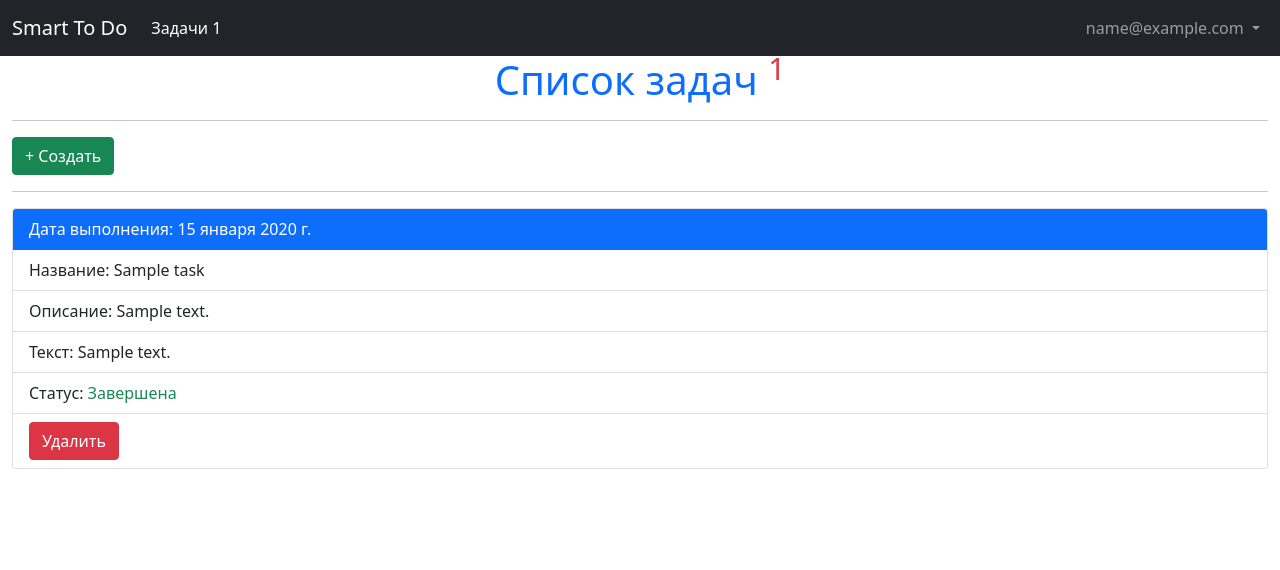
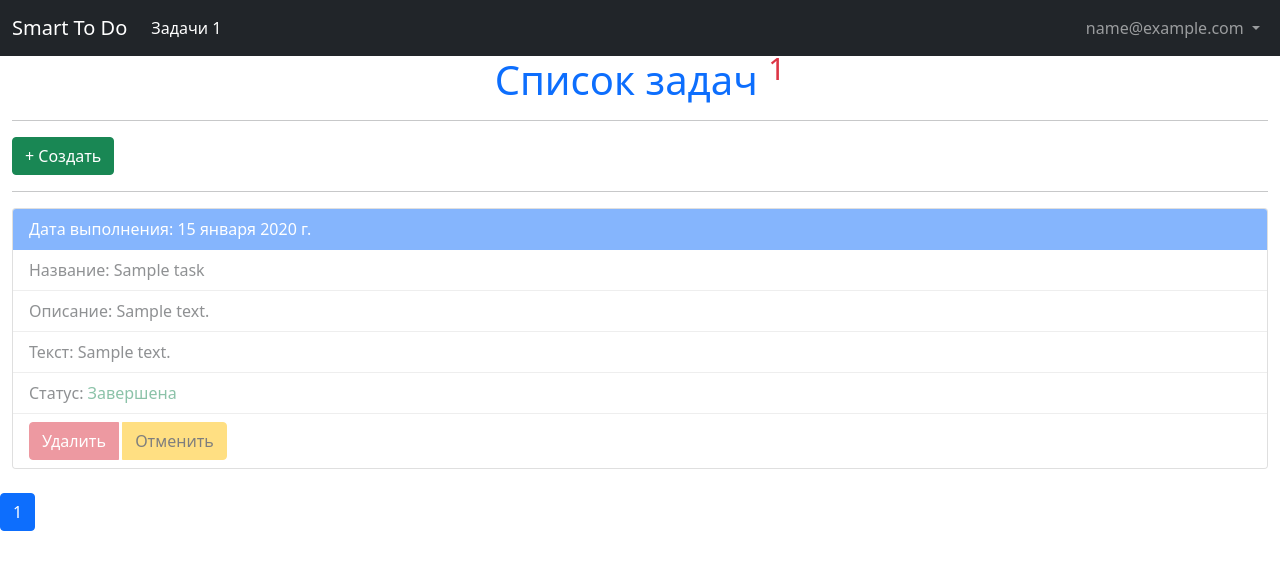
Before and after one commit to saneksking/smart_todo_app, a Django app: page /tasks/ in a window 1280 px wide. Shown: the top 570 px of the page. Run offline with Django 5.2, Linux system fonts and the light colour scheme; a user stored in the database is signed in; tables that the repository leaves empty hold one stand-in row (values such as "Sample post"); some libraries are stand-ins or nearby versions.

Commit message:
Добавил пагинацию и исправил некоторые ошибки

```diff
--- a/persons/templates/persons/admin_panel/person_profile.html
+++ b/persons/templates/persons/admin_panel/person_profile.html
@@ -9,6 +9,6 @@
         <li class="list-group-item">Имя: {{ person.first_name }}</li>
         <li class="list-group-item">Фамилия: {{ person.last_name }}</li>
         <li class="list-group-item">Задачи: {% task_count person.id %}</li>
-        <li class="list-group-item">Действия: <span class="btn btn-group"><a href="{% url 'persons:admin_panel' %}" class="btn btn-primary" data-bs-toggle="tooltip" data-bs-placement="top" title="Вернуться"><--</a> <a href="{% url 'persons:admin_panel_delete' person.id %}" class="btn btn-danger" onclick="return confirm('Вы действительно хотите удалить пользователя {{ person.full_name }}?')" data-bs-toggle="tooltip" data-bs-placement="top" title="Удалить">🗑️</a></span> </li>
+        <li class="list-group-item">Действия: <span class="btn btn-group"><a href="{% url 'persons:admin_panel' %}" class="btn btn-primary" data-bs-toggle="tooltip" data-bs-placement="top" title="Вернуться"><--</a>{% if request.user.id %}<a href="{% url 'persons:admin_panel_delete' person.id %}" class="btn btn-danger" onclick="return confirm('Вы действительно хотите удалить пользователя {{ person.full_name }}?')" data-bs-toggle="tooltip" data-bs-placement="top" title="Удалить">🗑️</a>{% endif %}</span> </li>
     </ul>
 {% endblock %}
--- a/persons/templates/persons/task_list.html
+++ b/persons/templates/persons/task_list.html
@@ -2,23 +2,64 @@
 {% load person_tags %}
 {% block title %}Список задач{% endblock %}
 {% block content %}
-    <h1 class="text-primary text-center">Список задач <sup class    ="text-danger">{% task_count request.user.id %}</sup></h1>
+    <h1 class="text-primary text-center">Список задач <sup class="text-danger">{% task_count request.user.id %}</sup></h1>
     <div class="container-fluid">
     <hr>
     <a href="{% url 'persons:create_task' %}" class="btn btn-success"> + Создать</a>
     <hr>
-    {% for task in tasks %}
+    {% for task in objects %}
     <div class="card">
-    <ul class="list-group list-group-flush">
+    <ul class="list-group list-group-flush" {% if task.status == 1 %}style="opacity: 0.5" {% endif %}>
     <li class="list-group-item active">Дата выполнения: {{ task.time_end }}</li>
     <li class="list-group-item">Название: {{ task.title }}</li>
     <li class="list-group-item">Описание: {{ task.description }}</li>
     <li class="list-group-item">Текст: {{ task.text }}</li>
         <li class="list-group-item">Статус: {% if task.status == 1 %}<span class="text-success">Завершена</span>{% elif task.status == None %}Не завершена{% else %}<span class="text-danger">Отменена</span>{% endif %}</li>
-        <li class="list-group-item btn-group">{% if task.status != 1 %}<a href="{% url 'persons:update_task' task.id %}" class="btn btn-warning">Изменить</a>{% endif %}<a href="{% url 'persons:delete_task' task.id %}" class="btn btn-danger" onclick="return confirm('Вы действительно хотите удалить эту задачу?')">Удалить</a>{% if task.status == None %}<a href="{% url 'persons:end_task' task.id %}" class="btn btn-success">Завершить</a>{% endif %} </li>
+        <li class="list-group-item btn-group">{% if task.status != 1 %}<a href="{% url 'persons:update_task' task.id %}" class="btn btn-warning">Изменить</a>{% endif %}<a href="{% url 'persons:delete_task' task.id %}" class="btn btn-danger" onclick="return confirm('Вы действительно хотите удалить эту задачу?')">Удалить</a>{% if task.status == None %}<a href="{% url 'persons:end_task' task.id %}" class="btn btn-success">Завершить</a>{% endif %} {% if task.status == 1 %}<a href="{% url 'persons:return_task' task.id %}" class="btn btn-warning">Отменить</a>{% endif %} </li>
     </ul>
 </div>
         <br>
     {% endfor %}
     </div>
+      <nav aria-label="Page navigation">
+            <ul class="pagination">
+                {% if objects.has_previous %}
+                    <li class="page-item">
+                        <a class="page-link" href="?page=1" aria-label="First">
+                            <span aria-hidden="true">&laquo;</span>
+                        </a>
+                    </li>
+                    <li class="page-item">
+                        <a class="page-link" href="?page={{ objects.previous_page_number }}" aria-label="Previous">
+                            <span aria-hidden="true">&lt;</span>
+                        </a>
+                    </li>
+                {% endif %}
+
+                {% for page in objects.paginator.page_range %}
+                    {% if objects.number == page %}
+                        <li class="page-item active" aria-current="page">
+                            <a class="page-link" href="#">{{ page }}</a>
+                        </li>
+                    {% else %}
+                        <li class="page-item">
+                            <a class="page-link" href="?page={{ page }}">{{ page }}</a>
+                        </li>
+                    {% endif %}
+                {% endfor %}
+
+                {% if objects.has_next %}
+                    <li class="page-item">
+                        <a class="page-link" href="?page={{ objects.next_page_number }}" aria-label="Next">
+                            <span aria-hidden="true">&gt;</span>
+                        </a>
+                    </li>
+                    <li class="page-item">
+                        <a class="page-link" href="?page={{ objects.paginator.num_pages }}" aria-label="Last">
+                            <span aria-hidden="true">&raquo;</span>
+                        </a>
+                    </li>
+                {% endif %}
+            </ul>
+        </nav>
 {% endblock %}
--- a/persons/urls.py
+++ b/persons/urls.py
@@ -24,6 +24,10 @@ urlpatterns = [
     path('admin-panel/profile/<int:person_id>/',
          login_required(views.person_profile),
          name='person_profile'
+         ),
+    path('task/return-task/<int:task_id>/',
+         login_required(views.return_task),
+         name='return_task'
          )
 
 ]
--- a/persons/views.py
+++ b/persons/views.py
@@ -1,5 +1,6 @@
 from django.contrib.auth import authenticate, login, logout
 from django.contrib.auth.decorators import user_passes_test
+from django.core.paginator import Paginator
 from django.shortcuts import render, redirect, get_object_or_404
 from django.urls import reverse
 
@@ -95,8 +96,11 @@ def task_list(request):
     message = request.session.pop('message', None)
     person = request.user
     tasks = Task.objects.filter(person_id=person.id)
+    paginator = Paginator(tasks, 10)
+    page = request.GET.get('page')
+    objects = paginator.get_page(page)
     context = {
-        'tasks': tasks,
+        'objects': objects,
         'message': message,
     }
     return render(request, 'persons/task_list.html', context)
@@ -130,7 +134,7 @@ def update_task(request, task_id):
             form.save()
             message = {
                 'type': 'success',
-                'text': f'Ваша задача успешно изменена!',
+                'text': f'Задача была успешно изменена!',
             }
             request.session['message'] = message
             return redirect('persons:task_list')
@@ -176,7 +180,7 @@ def end_task(request, task_id):
     task.save()
     message = {
         'type': 'success',
-        'text': f'Статус задачи успешно изменён!',
+        'text': f'Статус задачи был успешно изменён!',
     }
     request.session['message'] = message
     return redirect('persons:task_list')
@@ -186,8 +190,11 @@ def end_task(request, task_id):
 def admin_panel(request):
     message = request.session.pop('message', None)
     person_list = Person.objects.all()
+    paginator = Paginator(person_list, 5)
+    page = request.GET.get('page')
+    objects = paginator.get_page(page)
     context = {
-        'person_list': person_list,
+        'objects': objects,
         'message': message,
     }
     return render(request, 'persons/admin_panel/admin_panel.html', context)
@@ -212,3 +219,15 @@ def person_profile(request, person_id):
         'person': person,
     }
     return render(request, 'persons/admin_panel/person_profile.html', context)
+
+
+def return_task(request, task_id):
+    task = get_object_or_404(Task, id=task_id)
+    task.status = None
+    task.save()
+    message = {
+        'type': 'success',
+        'text': f'Статус задачи был успешно изменён!',
+    }
+    request.session['message'] = message
+    return redirect('persons:task_list')
```
Also changed, not shown: persons/templates/persons/admin_panel/admin_panel.html (+44 -1 lines).
